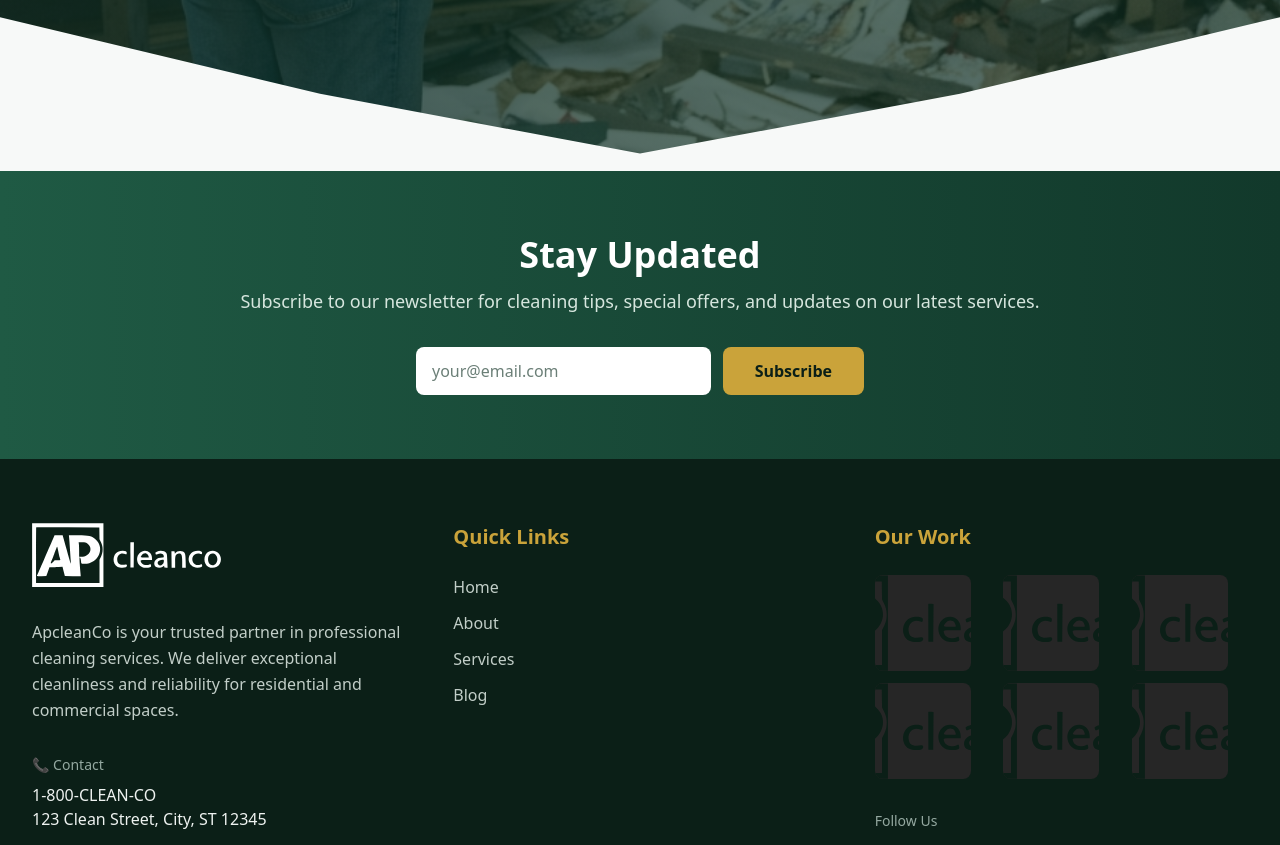
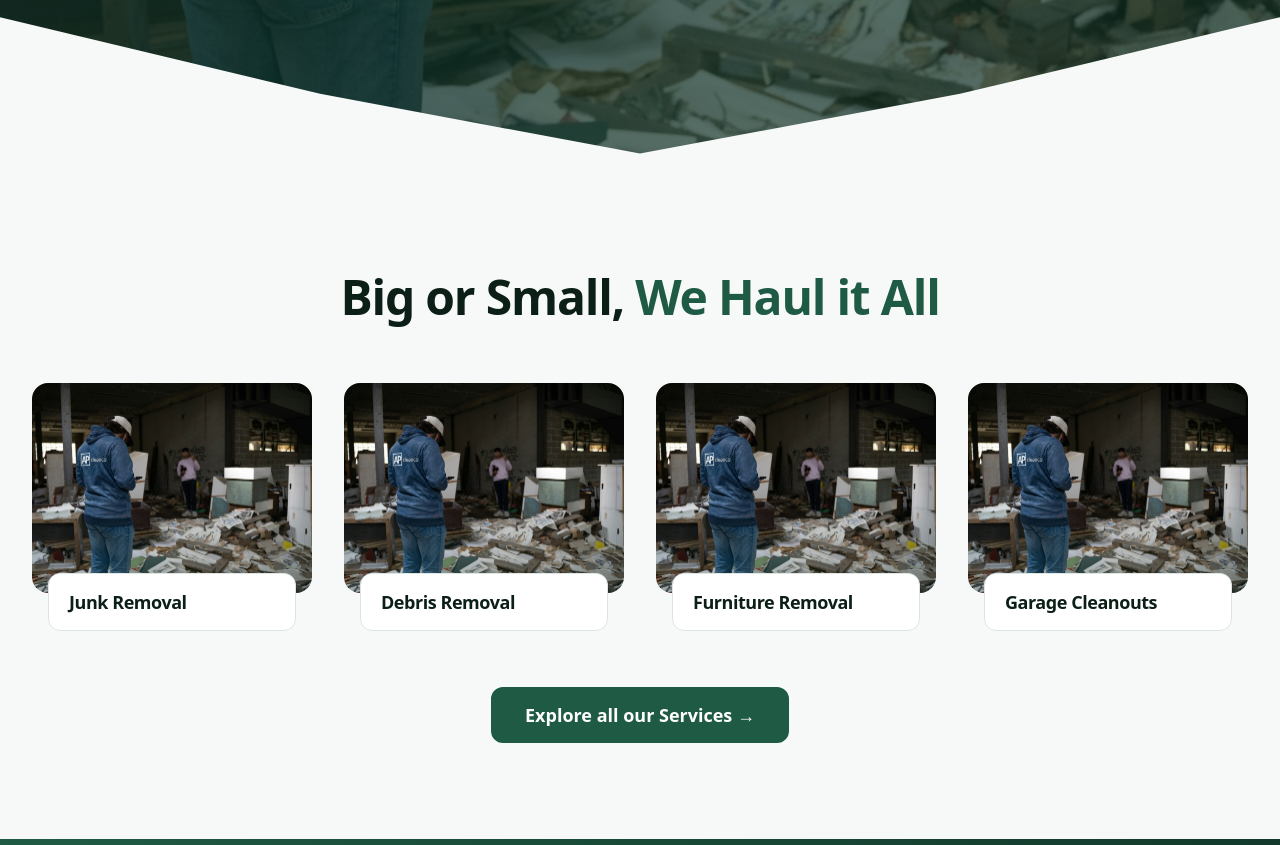
Before and after one commit to website-vikreta/apcleanco, a Next.js app: page / in a window 1280 px wide. Shown: the part 810-1655 px from the top of the page. Built offline with nearby package versions, Linux system fonts and the light colour scheme.

Commit message:
feat: services section — 4-card grid, GSAP hover zoom/rotate, scroll entry, CTA

```diff
--- a/app/page.tsx
+++ b/app/page.tsx
@@ -1,10 +1,12 @@
 import React from 'react'
 import HeroSection from '@/components/HeroSection'
+import ServicesSection from '@/components/ServicesSection'
 
 export default function HomePage() {
   return (
     <main>
       <HeroSection />
+      <ServicesSection />
     </main>
   )
 }
--- /dev/null
+++ b/components/ServicesSection.tsx
@@ -0,0 +1,180 @@
+'use client'
+
+import React, { useRef } from 'react'
+import Image from 'next/image'
+import gsap from 'gsap'
+import { useGSAP } from '@gsap/react'
+import { ScrollTrigger } from 'gsap/ScrollTrigger'
+import Button from './Button'
+
+gsap.registerPlugin(useGSAP, ScrollTrigger)
+
+// ── Data ──────────────────────────────────────────────────────────────────────
+
+const SERVICES = [
+  { id: 1, title: 'Junk Removal',       image: '/hero-image.png' },
+  { id: 2, title: 'Debris Removal',     image: '/hero-image.png' },
+  { id: 3, title: 'Furniture Removal',  image: '/hero-image.png' },
+  { id: 4, title: 'Garage Cleanouts',   image: '/hero-image.png' },
+] as const
+
+// ── Service Card ──────────────────────────────────────────────────────────────
+
+function ServiceCard({ title, image }: { title: string; image: string }) {
+  const cardRef  = useRef<HTMLDivElement>(null)
+  const imgRef   = useRef<HTMLDivElement>(null)
+
+  const { contextSafe } = useGSAP({ scope: cardRef })
+
+  const handleMouseEnter = contextSafe(() => {
+    gsap.to(imgRef.current, {
+      scale: 1.12,
+      rotation: 3,
+      duration: 0.55,
+      ease: 'power2.out',
+    })
+  })
+
+  const handleMouseLeave = contextSafe(() => {
+    gsap.to(imgRef.current, {
+      scale: 1,
+      rotation: 0,
+      duration: 0.6,
+      ease: 'elastic.out(1, 0.45)',
+    })
+  })
+
+  return (
+    <article
+      ref={cardRef}
+      className="group relative flex flex-col cursor-default"
+      aria-label={title}
+      onMouseEnter={handleMouseEnter}
+      onMouseLeave={handleMouseLeave}
+    >
+      {/* Image container — overflow hidden to clip zoom + rotation */}
+      <div className="relative w-full aspect-4/3 overflow-hidden rounded-2xl">
+        <div ref={imgRef} className="absolute inset-0 will-change-transform">
+          <Image
+            src={image}
+            alt={`${title} service`}
+            fill
+            sizes="(max-width: 768px) 50vw, 25vw"
+            className="object-cover"
+          />
+          {/* Subtle top-to-transparent overlay for readability */}
+          <div
+            aria-hidden="true"
+            className="absolute inset-0 bg-linear-to-t from-primary-900/30 via-transparent to-transparent"
+          />
+        </div>
+      </div>
+
+      {/* Title box — overlaps image bottom by ~20px */}
+      <div className="relative z-10 -mt-5 mx-4 bg-white border border-neutral-200 rounded-xl px-5 py-4">
+        <h3 className="text-primary-900 font-semibold text-base lg:text-lg leading-snug tracking-tight">
+          {title}
+        </h3>
+      </div>
+    </article>
+  )
+}
+
+// ── Section ───────────────────────────────────────────────────────────────────
+
+export default function ServicesSection() {
+  const sectionRef = useRef<HTMLElement>(null)
+
+  useGSAP(
+    () => {
+      // Heading fade-up
+      gsap.from('.services-heading', {
+        y: 30,
+        opacity: 0,
+        duration: 0.7,
+        ease: 'power3.out',
+        scrollTrigger: {
+          trigger: '.services-heading',
+          start: 'top 85%',
+          toggleActions: 'play none none none',
+        },
+      })
+
+      // Cards stagger fade-up
+      gsap.from('.service-card', {
+        y: 40,
+        opacity: 0,
+        duration: 0.65,
+        stagger: 0.12,
+        ease: 'power3.out',
+        scrollTrigger: {
+          trigger: '.services-grid',
+          start: 'top 80%',
+          toggleActions: 'play none none none',
+        },
+      })
+
+      // CTA fade-up
+      gsap.from('.services-cta', {
+        y: 20,
+        opacity: 0,
+        duration: 0.55,
+        ease: 'power2.out',
+        scrollTrigger: {
+          trigger: '.services-cta',
+          start: 'top 90%',
+          toggleActions: 'play none none none',
+        },
+      })
+    },
+    { scope: sectionRef },
+  )
+
+  return (
+    <section
+      ref={sectionRef}
+      className="bg-neutral-50 py-16 md:py-20 lg:py-24 px-4 sm:px-6 lg:px-8"
+      aria-labelledby="services-heading"
+    >
+      <div className="max-w-7xl mx-auto">
+
+        {/* Heading */}
+        <div className="services-heading text-center mb-10 md:mb-14">
+          <h2
+            id="services-heading"
+            className="text-3xl md:text-4xl lg:text-5xl font-bold text-primary-900 tracking-tight leading-tight"
+          >
+            Big or Small,{' '}
+            <span className="text-primary-500">We Haul it All</span>
+          </h2>
+        </div>
+
+        {/* Cards grid: 2 cols on sm/md, 4 cols on lg+ */}
+        <div
+          className="services-grid grid grid-cols-2 lg:grid-cols-4 gap-6 md:gap-8"
+          role="list"
+          aria-label="Our services"
+        >
+          {SERVICES.map((service) => (
+            <div key={service.id} className="service-card" role="listitem">
+              <ServiceCard title={service.title} image={service.image} />
+            </div>
+          ))}
+        </div>
+
+        {/* CTA */}
+        <div className="services-cta flex justify-center mt-12 md:mt-14">
+          <Button
+            variant="primary"
+            size="md"
+            className="lg:px-8 lg:py-4 lg:text-lg lg:h-14 lg:rounded-xl"
+            aria-label="Explore all our services"
+          >
+            Explore all our Services →
+          </Button>
+        </div>
+
+      </div>
+    </section>
+  )
+}
```
